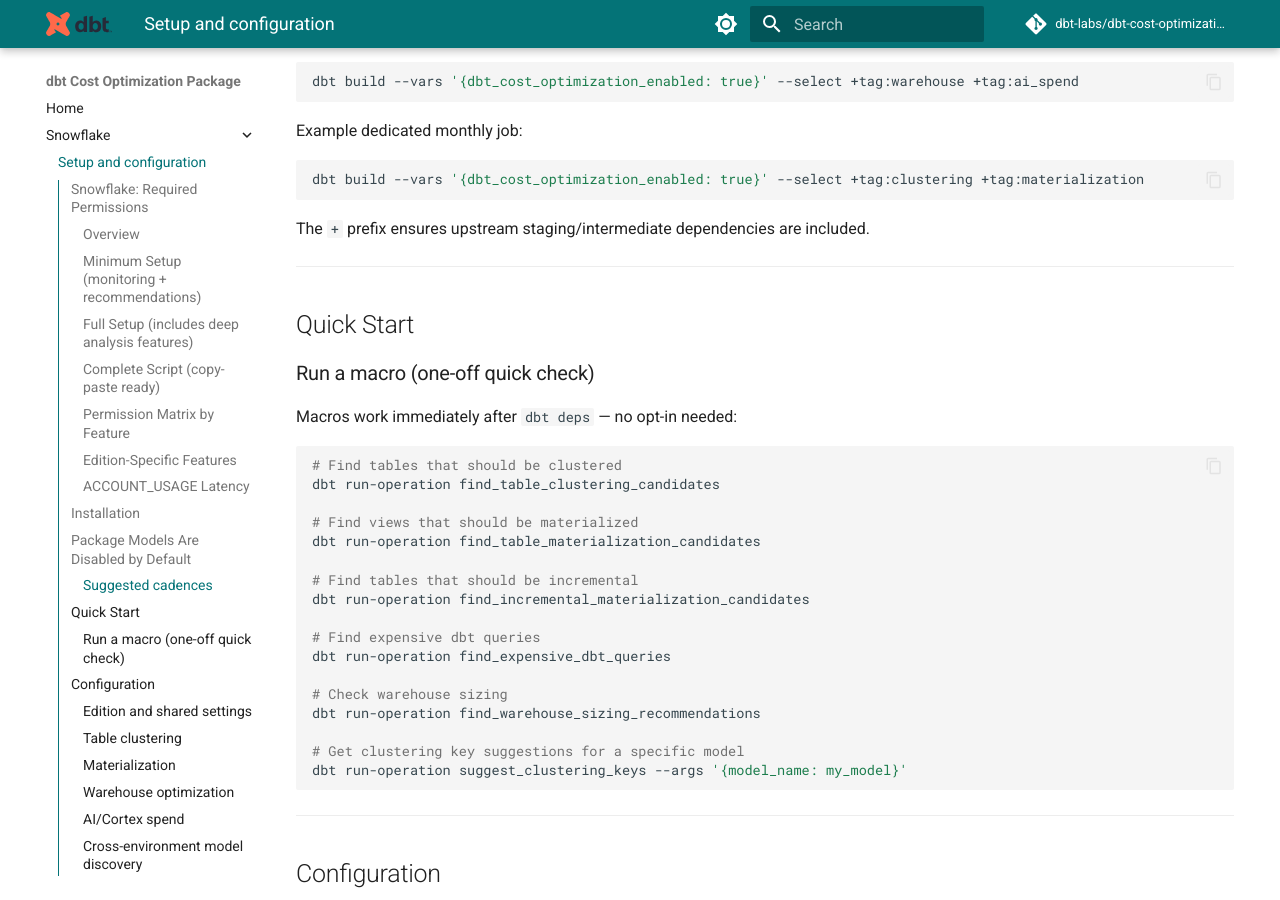
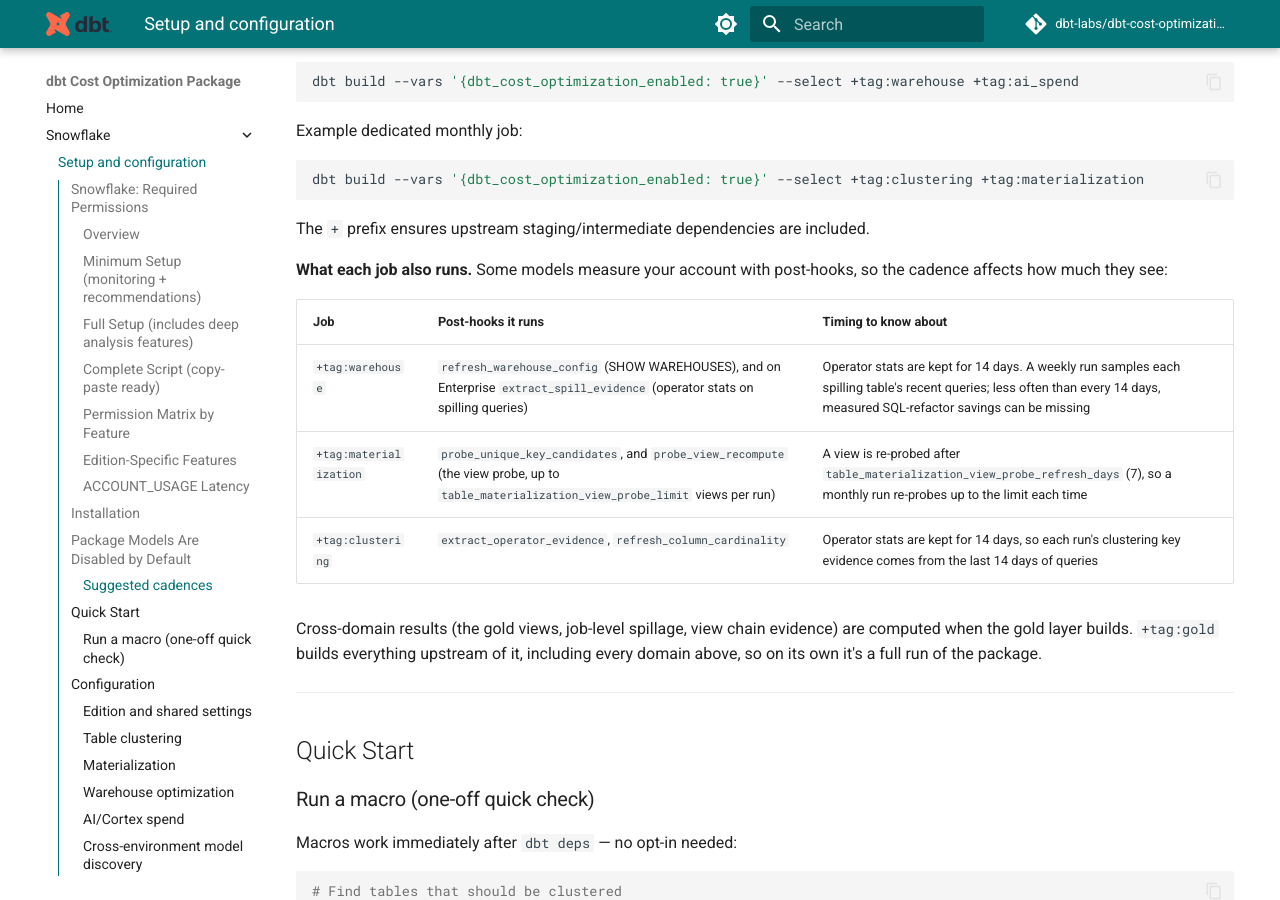
Before and after one commit to JNStayton/cost-optimization-package, an MkDocs documentation site: the page built from docs/snowflake/index.md, in a window 1280 px wide and 900 px high, scrolled down 5646 px. Built offline with MkDocs 1.6.1 and Material for MkDocs 9.7.7, drawn with Linux system fonts in a browser that asks for light colours; comment, search, counter and statistics services are not loaded; the version menu is left out.

Commit message:
Keep the warehouse job off the materialization models; fix cadence docs
The spillage fact read its chain columns from int_snowflake__table_upstream_views,
which depends on the materialization fact, so +tag:warehouse also rebuilt
materialization candidates and ran the view probe. It now reads the view chain
pairs directly (same chain format). Integration suite passes on both editions.

Docs: the macros guide's pipeline command (missing + and the enable var), what
post-hooks each scheduled job runs and how cadence affects them (14-day operator
stats retention, the view probe's refresh), and that +tag:gold builds every domain.

Co-Authored-By: Claude Opus 5.5 (1M context) <noreply@anthropic.com>

```diff
--- a/docs/snowflake/index.md
+++ b/docs/snowflake/index.md
@@ -235,6 +235,16 @@ dbt build --vars '{dbt_cost_optimization_enabled: true}' --select +tag:clusterin
 
 The `+` prefix ensures upstream staging/intermediate dependencies are included.
 
+**What each job also runs.** Some models measure your account with post-hooks, so the cadence affects how much they see:
+
+| Job | Post-hooks it runs | Timing to know about |
+|-----|-------------------|----------------------|
+| `+tag:warehouse` | `refresh_warehouse_config` (SHOW WAREHOUSES), and on Enterprise `extract_spill_evidence` (operator stats on spilling queries) | Operator stats are kept for 14 days. A weekly run samples each spilling table's recent queries; less often than every 14 days, measured SQL-refactor savings can be missing |
+| `+tag:materialization` | `probe_unique_key_candidates`, and `probe_view_recompute` (the view probe, up to `table_materialization_view_probe_limit` views per run) | A view is re-probed after `table_materialization_view_probe_refresh_days` (7), so a monthly run re-probes up to the limit each time |
+| `+tag:clustering` | `extract_operator_evidence`, `refresh_column_cardinality` | Operator stats are kept for 14 days, so each run's clustering key evidence comes from the last 14 days of queries |
+
+Cross-domain results (the gold views, job-level spillage, view chain evidence) are computed when the gold layer builds. `+tag:gold` builds everything upstream of it, including every domain above, so on its own it's a full run of the package.
+
 ---
 
 ## Quick Start
```
Also changed, not shown: README.md (+2 -2 lines), docs/snowflake/macros.md (+1 -1 lines), 1 other file.
